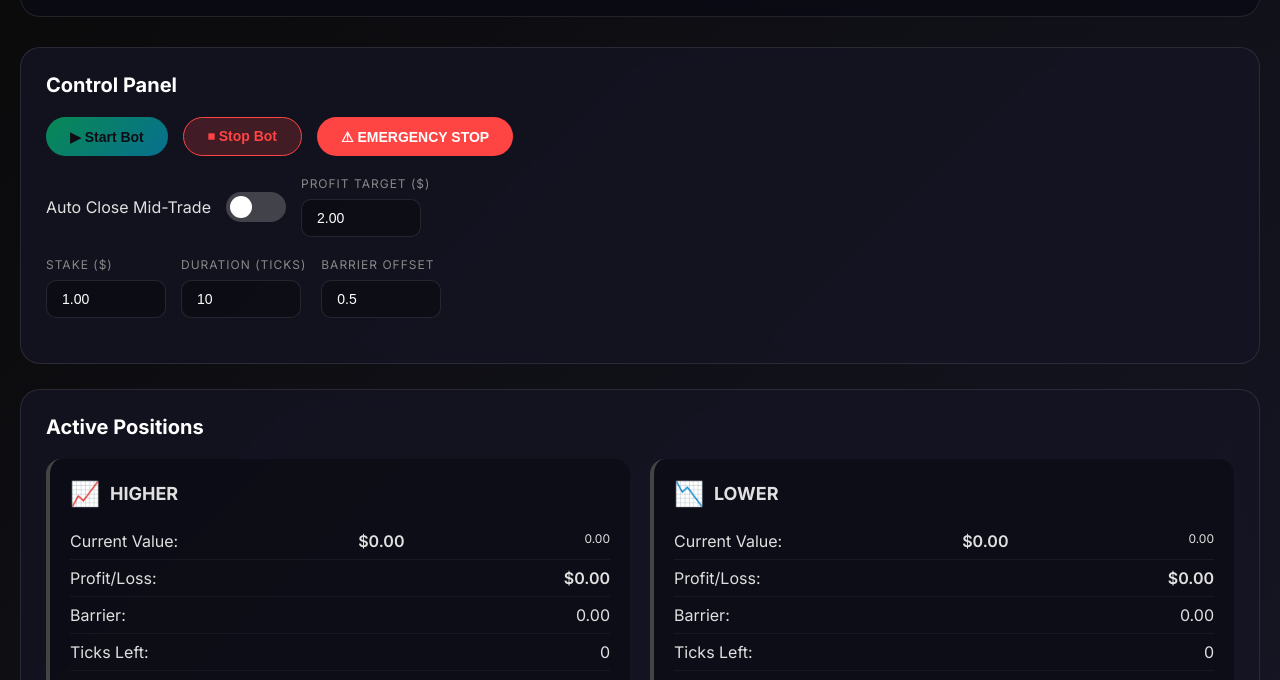
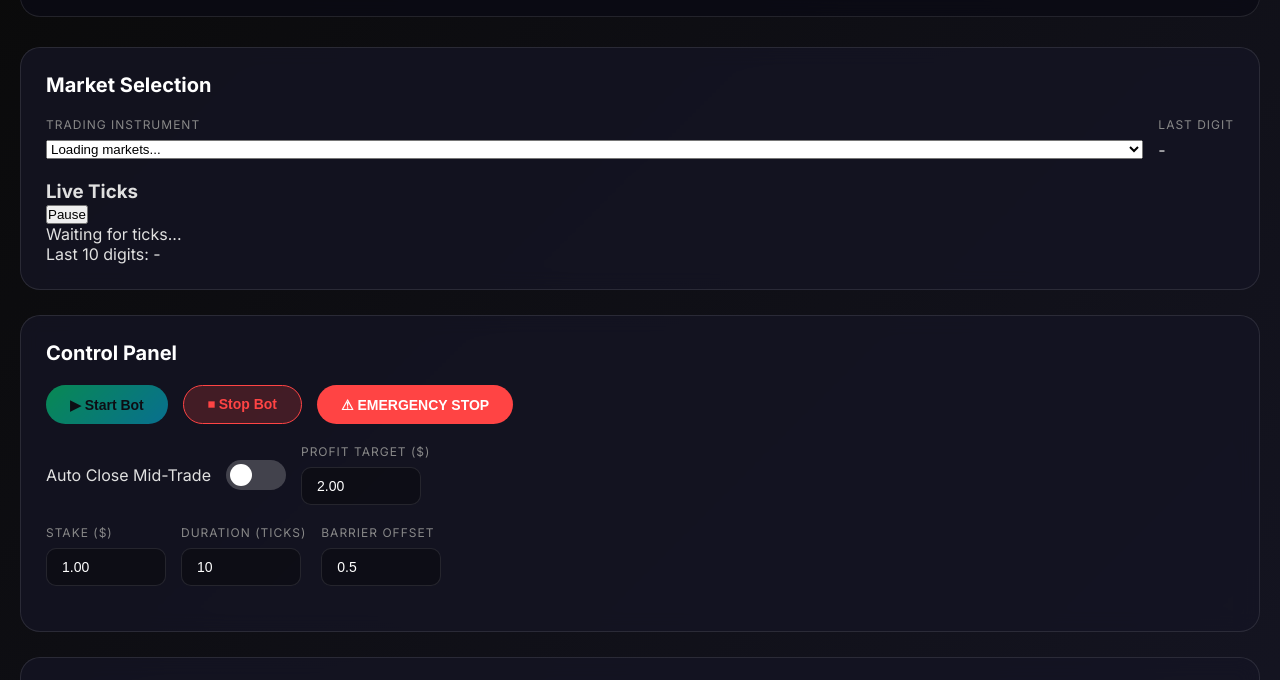
Before and after one commit to Mawutor12575/Hedge-Bot, a website: page deriv-hedge-bot/public/index.html in a window 1280 px wide. Shown: the part 95-775 px from the top of the page. Drawn offline with Linux system fonts and the light colour scheme.

Commit message:
Update index.html

```diff
--- a/deriv-hedge-bot/public/index.html
+++ b/deriv-hedge-bot/public/index.html
@@ -17,7 +17,7 @@
             </div>
             <div class="account-section">
                 <div class="price-display">
-                    <span>R_75</span>
+                    <span id="market-symbol">R_75</span>
                     <span id="current-price">$0.00</span>
                 </div>
                 <div class="balance-display">
@@ -40,6 +40,38 @@
         </header>
 
         <div class="main-content">
+            <!-- Market Selection Card -->
+            <div class="card market-card">
+                <h2>Market Selection</h2>
+                <div class="control-group">
+                    <div class="input-group" style="flex: 2;">
+                        <label>Trading Instrument</label>
+                        <select id="market-select" class="market-select">
+                            <option value="">Loading markets...</option>
+                        </select>
+                    </div>
+                    <div class="input-group">
+                        <label>Last Digit</label>
+                        <div id="last-digit-display" class="last-digit">-</div>
+                    </div>
+                </div>
+
+                <!-- Tick Display -->
+                <div class="tick-display-section">
+                    <div class="tick-header">
+                        <h3>Live Ticks</h3>
+                        <button id="pause-ticks-btn" class="btn-small">Pause</button>
+                    </div>
+                    <div id="tick-history" class="tick-history">
+                        <div class="tick-placeholder">Waiting for ticks...</div>
+                    </div>
+                    <div class="tick-stats">
+                        <span>Last 10 digits: </span>
+                        <span id="last-ten-digits" class="digit-sequence">-</span>
+                    </div>
+                </div>
+            </div>
+
             <div class="card control-panel">
                 <h2>Control Panel</h2>
                 <div class="control-group">
@@ -84,7 +116,7 @@
                     <div id="higher-position" class="position-item">
                         <div class="position-header">
                             <span class="position-icon">📈</span>
-                            <span class="position-title">HIGHER</span>
+                            <span class="position-title">HIGHER (CALL)</span>
                         </div>
                         <div class="position-details">
                             <div class="detail-row">
@@ -111,7 +143,7 @@
                     <div id="lower-position" class="position-item">
                         <div class="position-header">
                             <span class="position-icon">📉</span>
-                            <span class="position-title">LOWER</span>
+                            <span class="position-title">LOWER (PUT)</span>
                         </div>
                         <div class="position-details">
                             <div class="detail-row">
```
